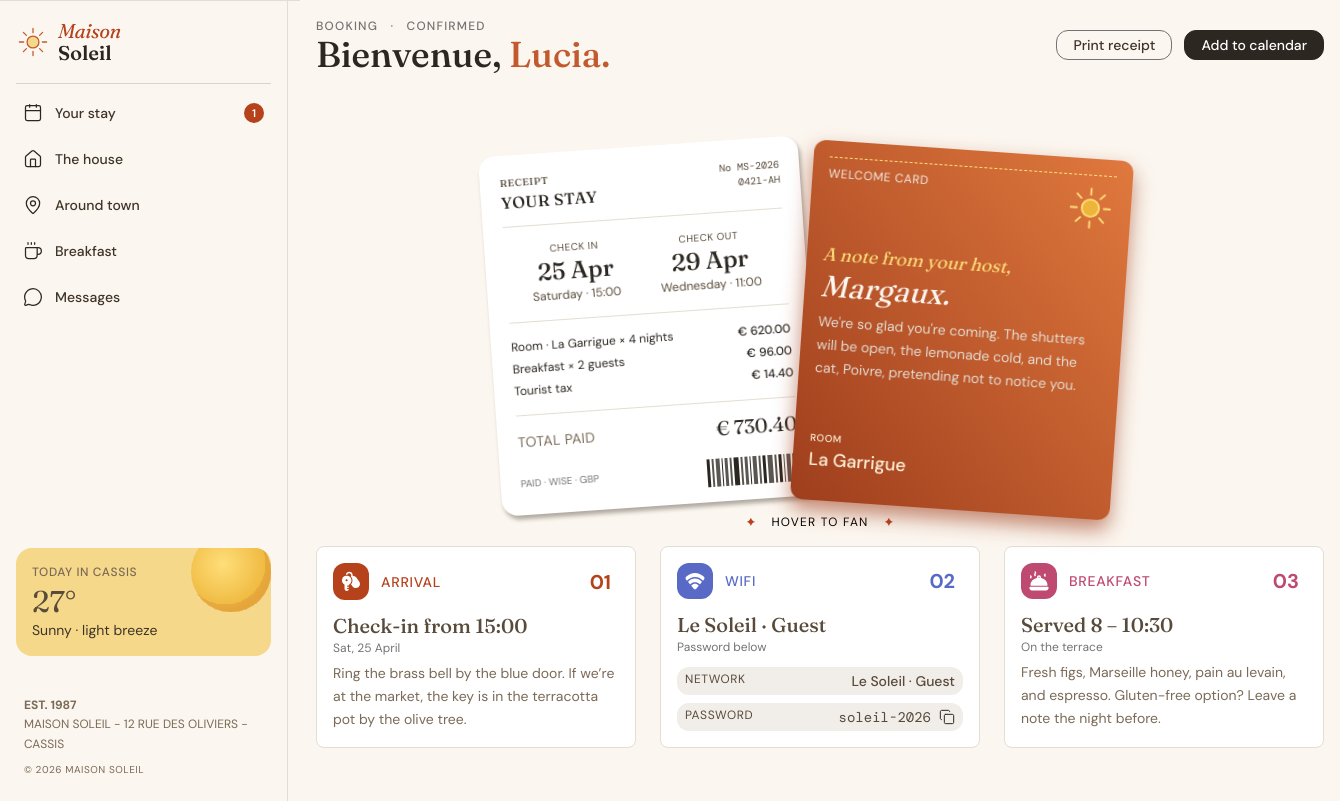
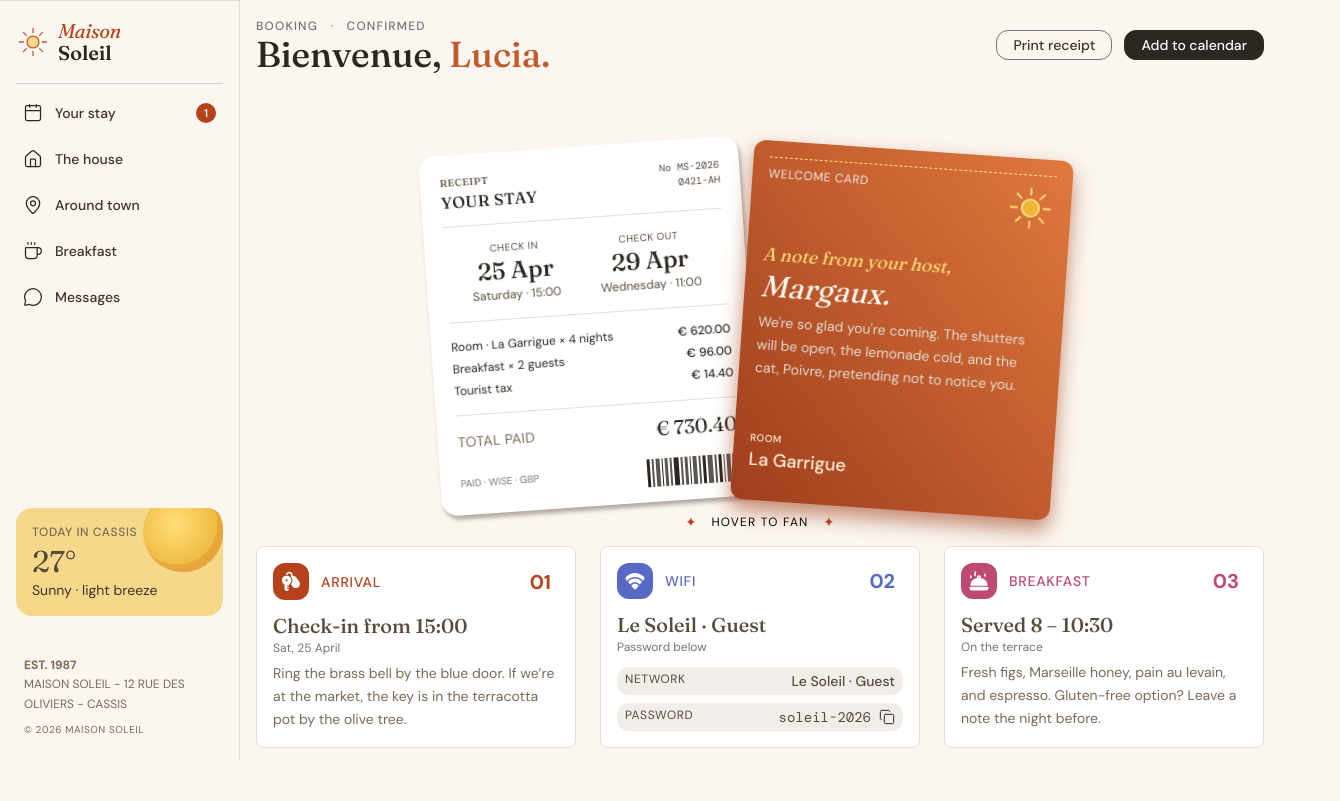
Before and after one commit to mmuneeb1000/hotel-booking-confirmation, a React (Vite) app: page / in a window 1280 px wide. Shown: the whole page, 1340 px wide, since content can reach past the window. Built offline with nearby package versions, Linux system fonts and the light colour scheme.

Commit message:
grid adjustment

```diff
--- a/src/App.jsx
+++ b/src/App.jsx
@@ -7,9 +7,9 @@ import Hover from "./components/Hover";
 function App() {
   return (
     <>
-      <div className="grid lg:grid-cols-[300px_1fr] md:grid-cols-1">
+      <div className="grid lg:grid-cols-[1fr_5fr] md:grid-cols-1">
         <Sidebar />
-        <main className="p-4 w-full lg:px-4 lg:py-4">
+        <main className="p-4 flex flex-col align-center w-full  lg:px-4 lg:py-4">
           <Confirmation />
           <Booking />
           <Hover />
--- a/src/components/Sidebar.jsx
+++ b/src/components/Sidebar.jsx
@@ -51,9 +51,9 @@ function Sidebar() {
       {/* Sidebar */}
       <aside
         className={`
-          fixed top-0 left-0 h-full w-full md:w-80 bg-neutral-100 z-50
+          fixed top-0 left-0 h-full w-full md:w-70 md:h-full  bg-neutral-100 z-50
           transform transition-transform border-r border-neutral-400 duration-300 ease-in-out
-          lg:translate-x-0 lg:relative lg:w-72 lg:min-h-screen
+          lg:translate-x-0 lg:relative lg:w-60 lg:min-h-190
           ${isOpen ? "translate-x-0" : "-translate-x-full"}
           flex flex-col shadow-2xl lg:shadow-none
         `}
@@ -71,7 +71,7 @@ function Sidebar() {
           <img src={MainLogo} />
         </div>
 
-        <nav className="flex-1 p-2">
+        <nav className="flex-1 p-2 mb-30">
           <ul className="space-y-1 cursor-pointer">
             {menuItems.map((item, index) => (
               <li key={index}>
```
